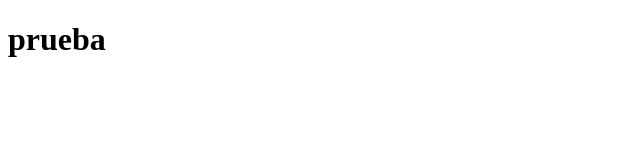
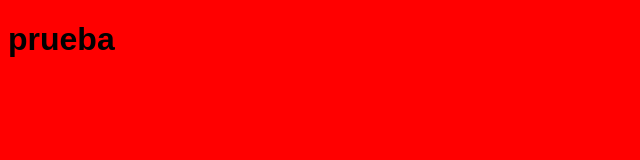
Before and after one commit to rutyliru/prueba-fetch, a plain HTML site: page index.html in a window 1280 px wide. Shown: the whole page, without its empty margins (0-640 px from the left). Drawn offline with Linux system fonts and the light colour scheme.

Commit message:
nuevocss

```diff
--- /dev/null
+++ b/css/estilo.css
@@ -0,0 +1,5 @@
+body{
+font-family: sans-serif;
+background-color: red;
+
+}
--- a/index.html
+++ b/index.html
@@ -3,6 +3,7 @@
 <head>
 	<meta charset="utf-8">
 	<meta name="viewport" content="width=device-width, initial-scale=1">
+	<link rel="stylesheet" type="text/css" href="css/estilo.css">
 	<title></title>
 </head>
 <body>
```
